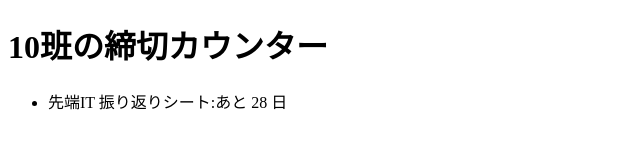
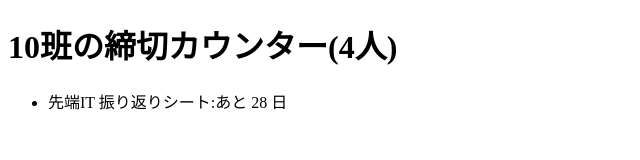
Before and after one commit to neec-sentan-it-2026/team10-deadline, a website: page public/index.html in a window 1280 px wide. Shown: the whole page, without its empty margins (0-640 px from the left). Drawn offline with Linux system fonts and the light colour scheme.

Commit message:
h1行の最後に「(4人)」を追加した

```diff
--- a/public/index.html
+++ b/public/index.html
@@ -6,7 +6,7 @@
   <title>締切カウンター</title>
 </head>
 <body>
-  <h1>10班の締切カウンター</h1>
+  <h1>10班の締切カウンター(4人)</h1>
   <ul id="list"></ul>
   <script type="module">
     import { daysUntil } from './deadline.js';
```
